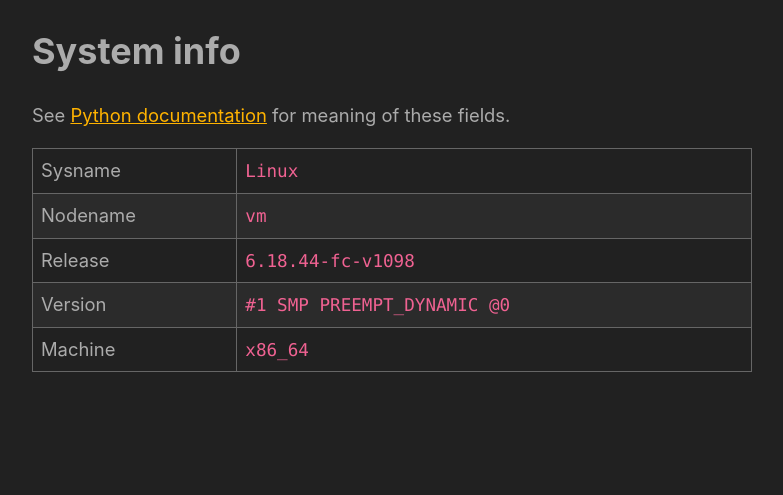
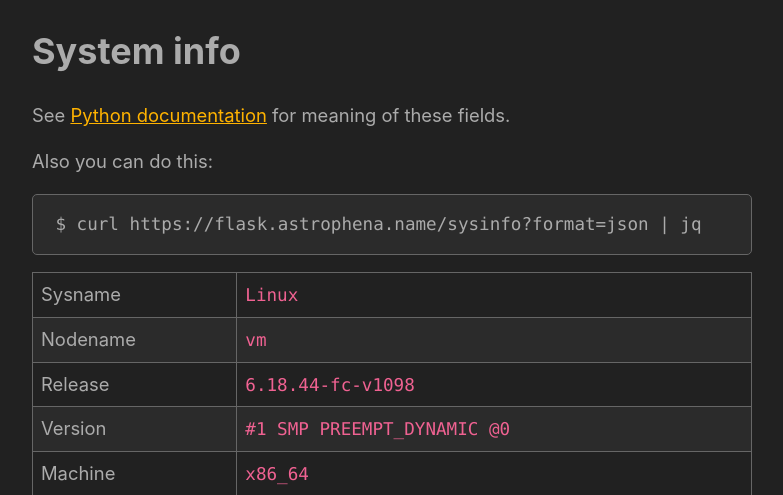
Before and after one commit to astrophena/exp, a Flask app: page /sysinfo in a window 1280 px wide. Shown: the part 172-667 px from the top of the page, without its empty margins (248-1031 px from the left). Run offline with Flask 2, Linux system fonts and the light colour scheme.

Commit message:
astroflask: update sysinfo template

```diff
--- a/astroflask/templates/sysinfo.html
+++ b/astroflask/templates/sysinfo.html
@@ -6,6 +6,10 @@
 <h1>System info</h1>
 
 <p>See <a href="https://docs.python.org/3/library/os.html#os.uname">Python documentation</a> for meaning of these fields.</p>
+
+<p>Also you can do this:</p>
+
+<pre><code>$ curl https://flask.astrophena.name/sysinfo?format=json | jq</code></pre>
 
 <table>
   <tbody>
```
